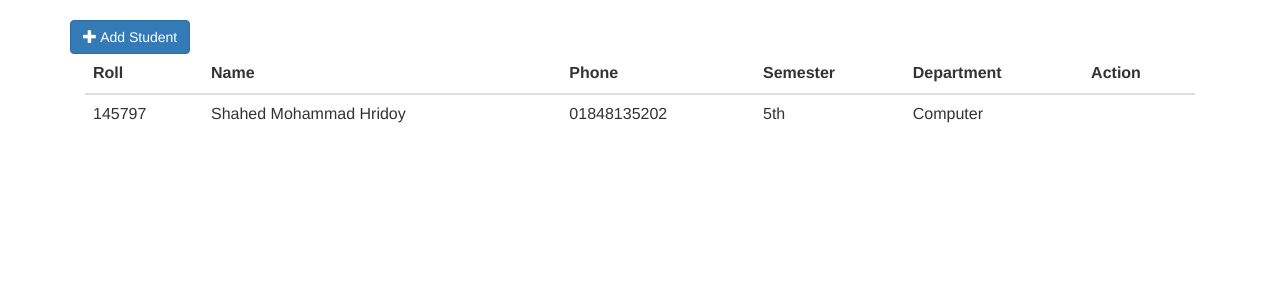
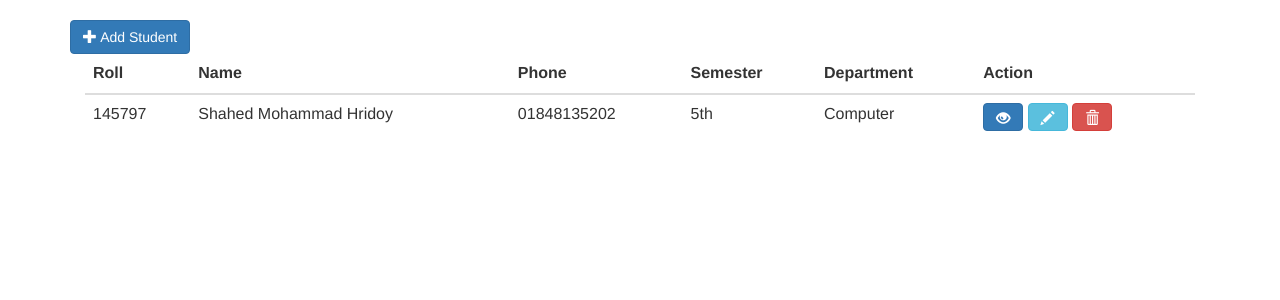
Before and after one commit to GIGABIT19/saic, a PHP site: page /students in a window 1280 px wide. Shown: the part 52-352 px from the top of the page. Run offline with PHP 8.4, Linux system fonts and the light colour scheme; a user stored in the database is signed in; data comes from the database, SQL or seed files in the repository.

Commit message:
action button added

```diff
--- a/students/index.php
+++ b/students/index.php
@@ -88,6 +88,9 @@ include "../api/include.php";
                                 print "<td>".$row['phone']."</td>";
                                 print "<td>".$row['semester']."</td>";
                                 print "<td>".$row['department']."</td>";
+                                print "<td><button class='btn btn-primary view-btn'><span class='glyphicon glyphicon-eye-open'></span></button> ";
+                                print "<button class='btn btn-info edit-btn'><span class='glyphicon glyphicon-pencil'></span></button> ";
+                                print "<button class='btn btn-danger dlt-btn'><span class='glyphicon glyphicon-trash'></span></button></td>";
                                 print "</tr>";
                             }
                         }
@@ -99,7 +102,7 @@ include "../api/include.php";
 
             </div>
 
-            <!--Add Student Modal-->
+            <!--==================== Add Student Modal ====================-->
             <div class="modal fade" id="add-modal" role="dialog">
                 <div class="modal-dialog">
                     <div class="modal-content">
```
